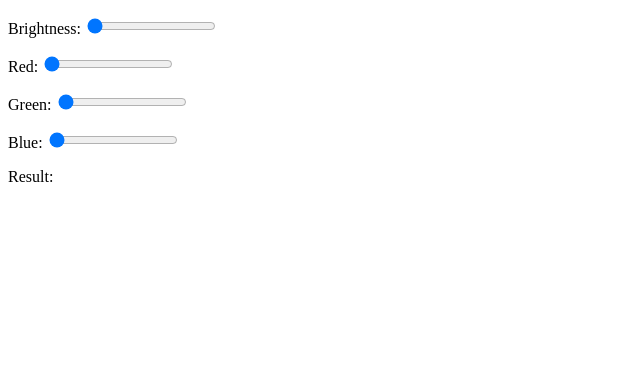
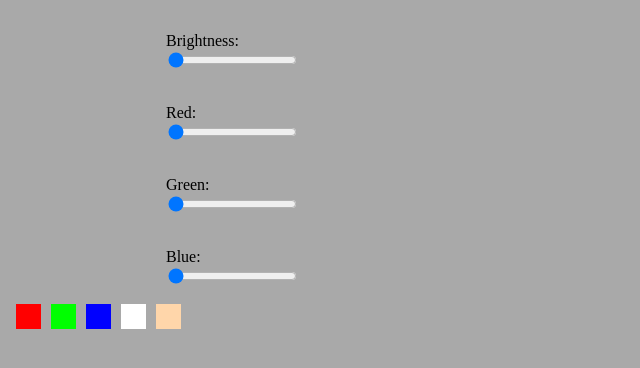
Before and after one commit to woznyp/ws2812b-nodejs-python3, a website: page webui/static/index.html in a window 1280 px wide. Shown: the whole page, without its empty margins (0-640 px from the left). Drawn offline with Linux system fonts and the light colour scheme.

Commit message:
Set simple UI with selectable values

```diff
--- a/webui/static/controller.js
+++ b/webui/static/controller.js
@@ -1,4 +1,4 @@
-const config = {
+let config = {
   br: 0,
   r: 0,
   g: 0,
@@ -6,7 +6,32 @@ const config = {
 };
 
 function update(event, slider) {
-  config[slider] = event.target.value;
-  document.querySelector('#result').innerText = JSON.stringify(config);
+  if (event) {
+    config[slider] = event.target.value;
+  }
+  document.querySelector(
+    '#selected-color'
+  ).style.background = `rgba(${config.r}, ${config.g}, ${config.b}, ${config.br})`;
+
+  document.querySelector(
+    '#result'
+  ).innerText = `rgba(\n${config.r}, \n${config.g}, \n${config.b}, \n${config.br})`;
+
   fetch(`set?br=${config.br}&r=${config.r}&g=${config.g}&b=${config.b}`);
 }
+
+function setFavorite(r, g, b, br) {
+  config = {
+    r,
+    g,
+    b,
+    br,
+  };
+
+  document.querySelector('#r').value = r;
+  document.querySelector('#g').value = g;
+  document.querySelector('#b').value = b;
+  document.querySelector('#br').value = br;
+
+  update();
+}
--- a/webui/static/index.html
+++ b/webui/static/index.html
@@ -2,12 +2,22 @@
 <html>
   <head>
     <script src="controller.js"></script>
+    <meta name="viewport" content="width=device-width, initial-scale=1.0" />
+    <link rel="stylesheet" href="style.css" />
     <title>Led Strip</title>
   </head>
   <body>
+    <div id="main">
+      <div id="preview">
+        <div id="selected-color">
+          <span id="result"> </span>
+        </div>
+      </div>
+      <div id="controls">
         <p>
           Brightness:
           <input
+            id="br"
             onchange="update(event, 'br')"
             type="range"
             min="0"
@@ -19,6 +29,7 @@
         <p>
           Red:
           <input
+            id="r"
             onchange="update(event, 'r')"
             type="range"
             min="0"
@@ -30,6 +41,7 @@
         <p>
           Green:
           <input
+            id="g"
             onchange="update(event, 'g')"
             type="range"
             min="0"
@@ -41,6 +53,7 @@
         <p>
           Blue:
           <input
+            id="b"
             onchange="update(event, 'b')"
             type="range"
             min="0"
@@ -49,10 +62,14 @@
             step="1"
           />
         </p>
-
-    <p>
-      Result:
-      <span id="result"> </span>
-    </p>
+      </div>
+    </div>
+    <div id="favorites">
+      <div class="color-selector red" onclick="setFavorite(255,0,0,1)"></div>
+      <div class="color-selector green" onclick="setFavorite(0,255,0,1)"></div>
+      <div class="color-selector blue" onclick="setFavorite(0,0,255,1)"></div>
+      <div class="color-selector white" onclick="setFavorite(255,255,255,1)"></div>
+      <div class="color-selector warm-white" onclick="setFavorite(255,214,170,1)"></div>
+    </div>
   </body>
 </html>
--- /dev/null
+++ b/webui/static/style.css
@@ -0,0 +1,69 @@
+body {
+  background: darkgray;
+  margin: 0;
+  padding: 16px;
+}
+
+#main {
+  display: flex;
+  flex-direction: row;
+  width: 300px;
+}
+
+#preview {
+  align-items: center;
+  display: flex;
+  flex-direction: row;
+  justify-content: center;
+  width: 150px;
+}
+
+#selected-color {
+  height: 100px;
+  width: 100px;
+}
+
+#result {
+  font-size: 14px;
+}
+
+#controls {
+  display: flex;
+  align-items: center;
+  display: flex;
+  flex-direction: column;
+  justify-content: center;
+  width: 150px;
+}
+
+#favorites {
+  display: flex;
+  flex-direction: row;
+  width: 300px;
+}
+
+#favorites .color-selector {
+  height: 25px;
+  margin-right: 10px;
+  width: 25px;
+}
+
+.red {
+  background: rgba(255, 0, 0, 1);
+}
+
+.green {
+  background: rgba(0, 255, 0, 1);
+}
+
+.blue {
+  background: rgba(0, 0, 255, 1);
+}
+
+.white {
+  background: rgba(255, 255, 255, 1);
+}
+
+.warm-white {
+  background: rgba(255, 214, 170, 1);
+}
```
Lines whose indentation alone changed are shown as unchanged.
